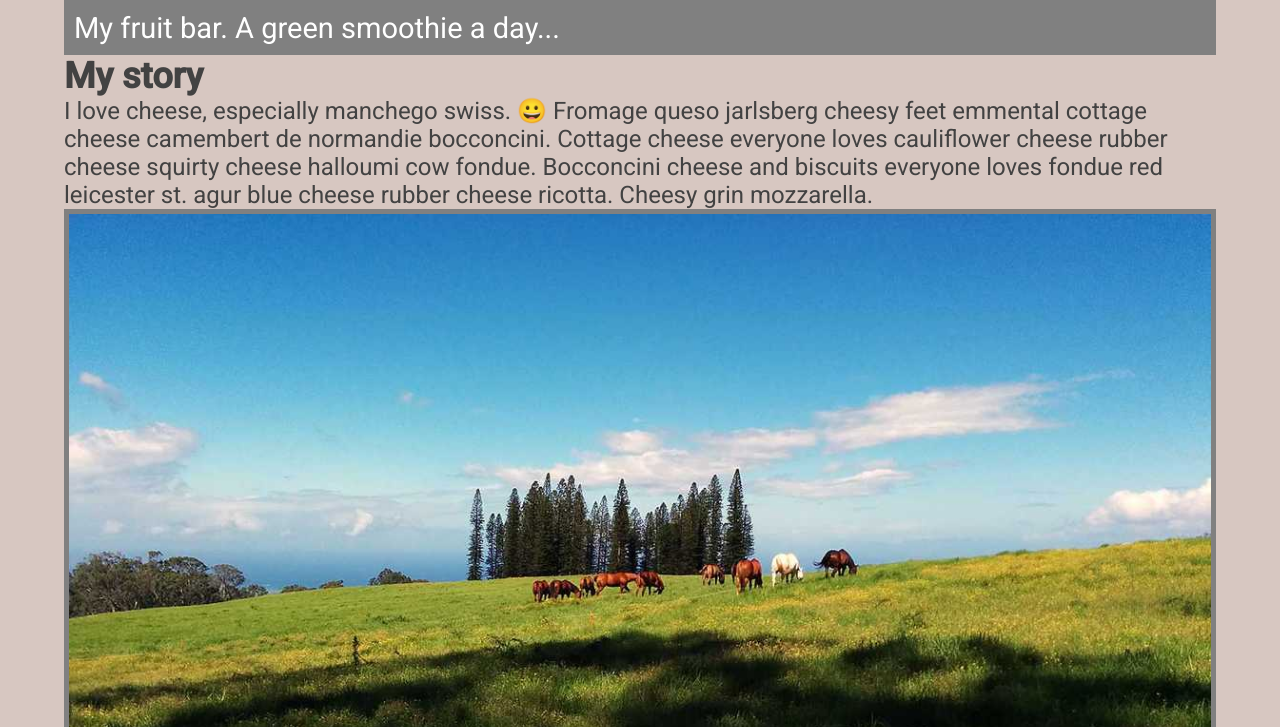
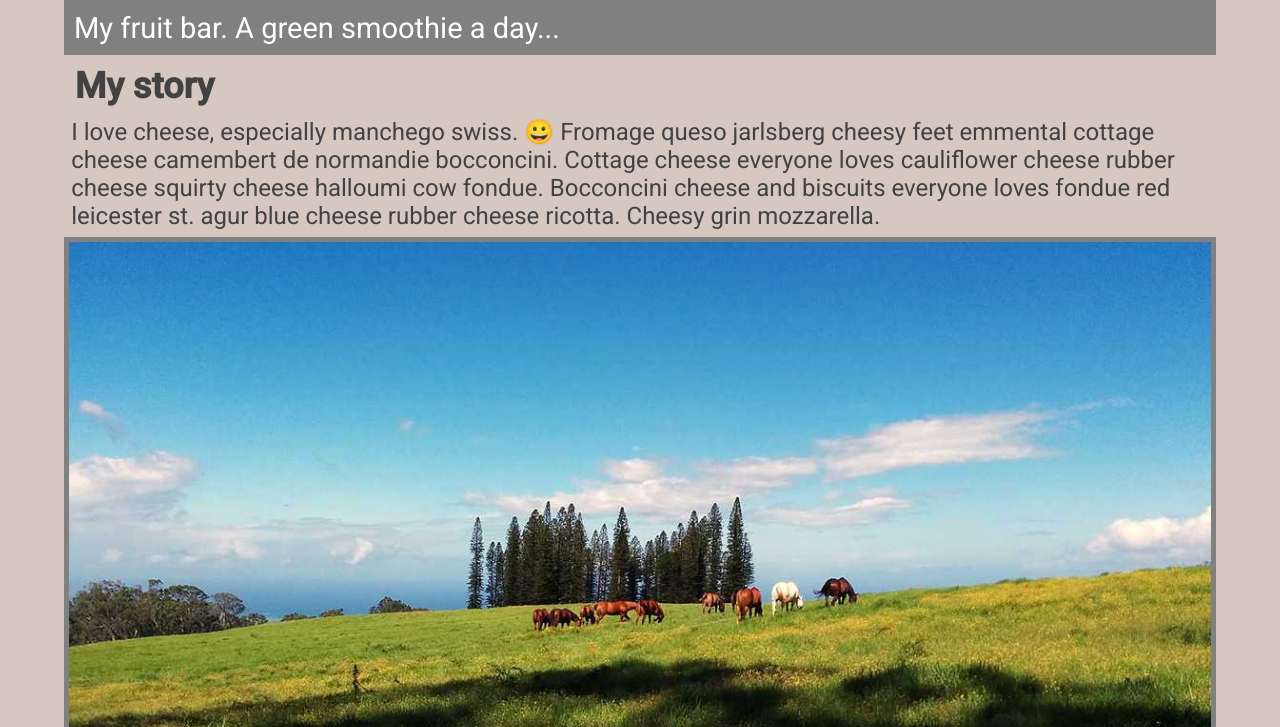
Before and after one commit to genchau/ND024_Part2_Lesson08_14, a plain HTML site: page index.html in a window 1280 px wide. Shown: the part 973-1700 px from the top of the page. Drawn offline with Linux system fonts and the light colour scheme.

Commit message:
Update main.css. article h2, p added margin.

```diff
--- a/css/main.css
+++ b/css/main.css
@@ -107,6 +107,10 @@ figcaption, figure {
 	text-decoration: none;
 }
 
+article h2, p {
+	margin: 0.3em;
+}
+
 
 @media screen and (min-width: 1200px) {
 	body {
```
